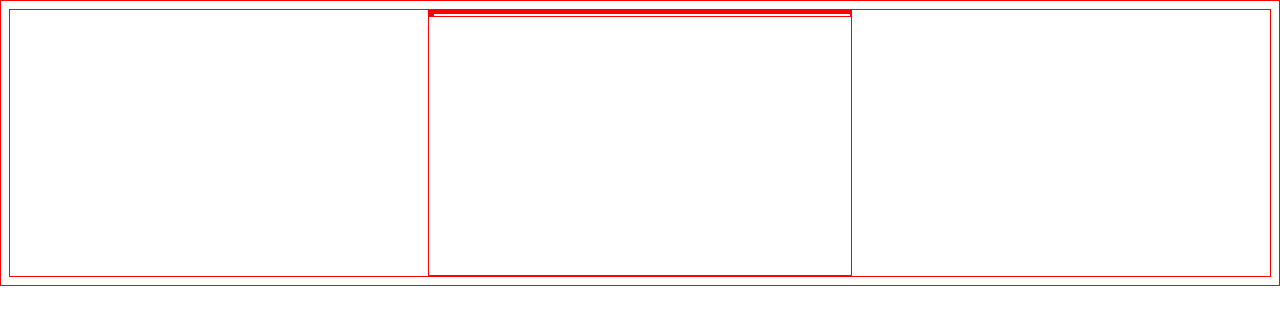
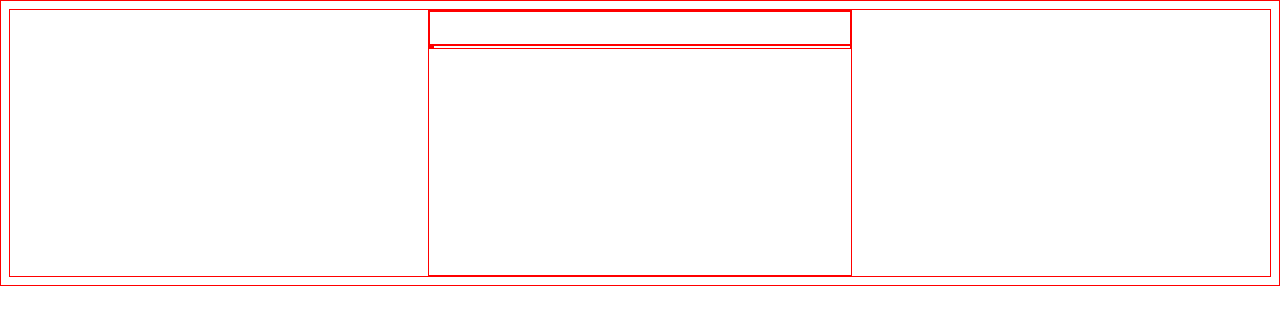
Before and after one commit to TubaSpinach/Calc, a plain HTML site: page index.html in a window 1280 px wide. Drawn offline with Linux system fonts and the light colour scheme.

Commit message:
fix: adjust div skeleton

```diff
--- a/style.css
+++ b/style.css
@@ -21,3 +21,7 @@ body {
 
 
 }
+
+.output {
+    min-height: 2em;
+}
```
